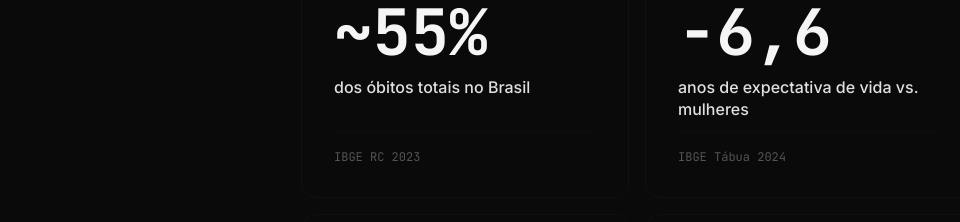
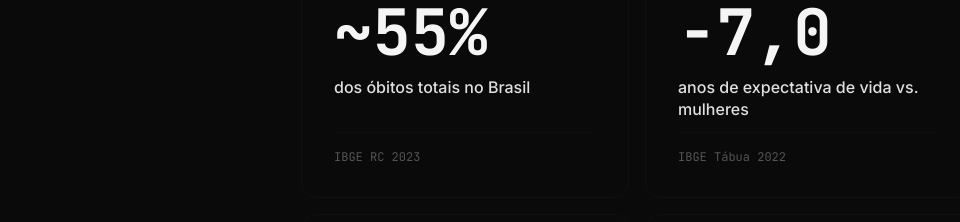
Before and after one commit to agomesthiago/optimistic-oppenheimer, a React (Vite) app: page / in a window 1280 px wide. Shown: the part 4055-4277 px from the top of the page, without its empty margins (3-963 px from the left). Built offline with nearby package versions, Linux system fonts and the light colour scheme.

Commit message:
refactor: sincronizar dados centrais em ContextSection
- Usar constante centralizada LIFE_EXPECTANCY_DATA em FACTS (DRY)

```diff
--- a/src/components/ContextSection.tsx
+++ b/src/components/ContextSection.tsx
@@ -1,10 +1,10 @@
-import { MORTALITY_SOURCES, TOTAL_MALE_DEATHS_PER_YEAR, DEATHS_PER_SECOND } from '../utils/mortality';
+import { MORTALITY_SOURCES, TOTAL_MALE_DEATHS_PER_YEAR, DEATHS_PER_SECOND, LIFE_EXPECTANCY_DATA } from '../utils/mortality';
 
 const DEATHS_PER_DAY = Math.round(DEATHS_PER_SECOND * 86_400);
 
 const FACTS = [
   { id: 'proportion', number: '~55%', label: 'dos óbitos totais no Brasil', source: 'IBGE RC 2023' },
-  { id: 'life-expectancy', number: '−6,6', label: 'anos de expectativa de vida vs. mulheres', source: 'IBGE Tábua 2024' },
+  { id: 'life-expectancy', number: `−${LIFE_EXPECTANCY_DATA.gap.toFixed(1).replace('.', ',')}`, label: 'anos de expectativa de vida vs. mulheres', source: 'IBGE Tábua 2022' },
   { id: 'external', number: '~85%', label: 'das mortes por causas externas', source: 'SIM/DATASUS 2022' },
   { id: 'young', number: '4,1×', label: 'mais mortes na faixa 20–24 anos vs. mulheres', source: 'IBGE Tábua 2024' },
 ];
```
